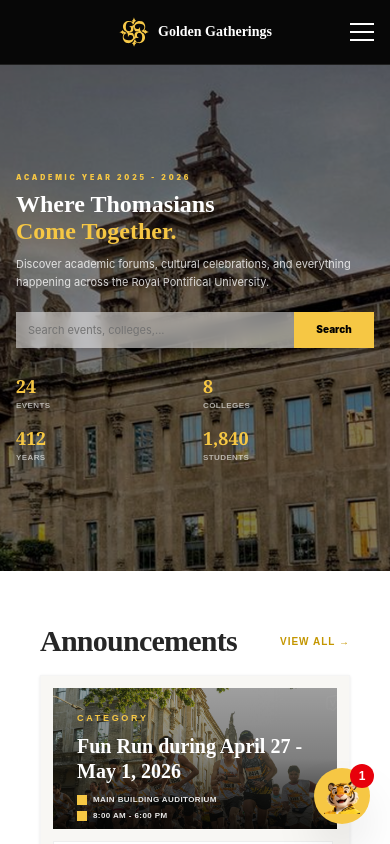
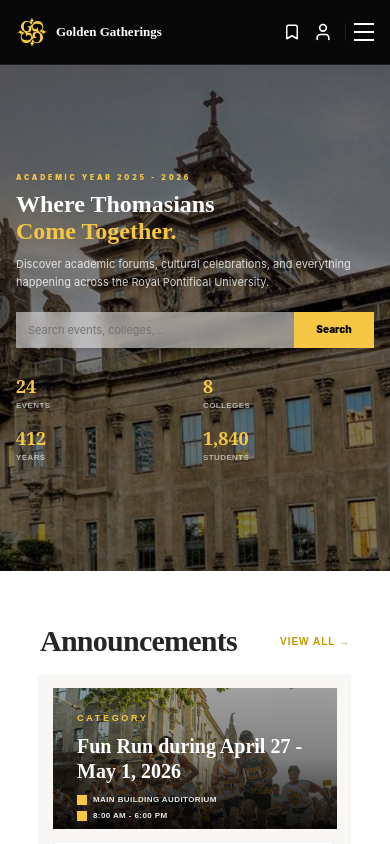
Before and after one commit to dylanacegit/USTAnnouncement, a React (Vite) app: page / in a window 390 px wide. Shown: the top 844 px of the page. Built offline with nearby package versions, Linux system fonts and the light colour scheme.

Commit message:
header improvement

```diff
--- a/src/components/Header.jsx
+++ b/src/components/Header.jsx
@@ -1,94 +1,84 @@
 import { useState } from "react";
 import { NavLink } from "react-router-dom";
+import LoginModal from "./LoginModal";
 
 export default function Header() {
-  const [isOpen, setIsOpen] = useState(false);
+  const [isMenuOpen, setIsMenuOpen] = useState(false);
+  const [isLoginOpen, setIsLoginOpen] = useState(false);
 
   const links = [
-    ["Home", "/"],
-    ["Events", "/events"],
-    ["Announcements", "/announcements"],
-    ["About", "/about"],
+    ["Home", "/"], ["Events", "/events"], ["Announcements", "/announcements"], ["About", "/about"],
   ];
 
   return (
+    <>
       <header className="sticky top-0 z-50 w-full bg-[#070707] border-b border-white/10">
         <div className="relative flex h-16 w-full items-center justify-between px-4 sm:px-6 lg:px-12">
 
-        {/* --- LOGO SECTION ---
-            Desktop: Left Aligned
-            Mobile: Centered via absolute positioning
-        */}
-        <NavLink
-          to="/"
-          className="flex items-center gap-2 md:gap-3 z-50 md:static absolute left-1/2 -translate-x-1/2 md:left-0 md:translate-x-0"
-        >
-          <img
-            src="/images/Logo 2.svg"
-            alt="Logo"
-            className="h-8 w-8 object-contain lg:h-10 lg:w-10"
-          />
+          {/* LOGO - Fixed width on mobile to prevent shrinking */}
+          <NavLink to="/" className="flex items-center gap-2 z-50 shrink-0">
+            <img src="/images/Logo 2.svg" alt="Logo" className="h-8 w-8 lg:h-10 lg:w-10" />
             <div className="leading-tight">
-            <h1 className="font-playfair text-[14px] font-bold text-white sm:text-base lg:text-lg whitespace-nowrap">
-              Golden Gatherings
-            </h1>
-            <p className="hidden md:block text-[9px] uppercase tracking-[0.18em] text-[#f6c744]">
-              Official Events Page of UST
-            </p>
+              <h1 className="font-playfair text-[13px] font-bold text-white sm:text-base lg:text-lg">Golden Gatherings</h1>
+              <p className="hidden md:block text-[9px] uppercase tracking-[0.18em] text-[#f6c744]">Official Events Page of UST</p>
             </div>
           </NavLink>
 
-        {/* --- DESKTOP NAVIGATION (Center-Right) --- */}
-        <nav className="hidden items-center gap-8 md:flex lg:gap-12 ml-auto">
+          {/* DESKTOP NAV - Hidden on mobile, centered on MD+ */}
+          <nav className="hidden absolute left-1/2 -translate-x-1/2 items-center gap-6 md:flex lg:gap-10">
             {links.map(([label, path]) => (
               <NavLink
                 key={path}
                 to={path}
-              className={({ isActive }) =>
-                `text-sm font-inter font-semibold transition-all duration-300 border-b-2 py-1 ${
-                  isActive
-                    ? "text-[#f6c744] border-[#f6c744]"
-                    : "text-white border-transparent hover:text-[#f6c744]"
-                }`
-              }
+                className={({ isActive }) => `text-[12px] lg:text-[13px] font-inter font-semibold transition-all border-b-2 py-1 ${isActive ? "text-[#f6c744] border-[#f6c744]" : "text-white border-transparent hover:text-[#f6c744]"}`}
               >
                 {label}
               </NavLink>
             ))}
           </nav>
 
-        {/* --- BURGER MENU BUTTON (Mobile Only) --- */}
-        <button
-          onClick={() => setIsOpen(!isOpen)}
-          className="z-50 flex flex-col gap-1.5 md:hidden ml-auto"
-        >
-          <span className={`h-0.5 w-6 bg-white transition-all ${isOpen ? "rotate-45 translate-y-2" : ""}`} />
-          <span className={`h-0.5 w-6 bg-white transition-all ${isOpen ? "opacity-0" : ""}`} />
-          <span className={`h-0.5 w-6 bg-white transition-all ${isOpen ? "-rotate-45 -translate-y-2" : ""}`} />
+          {/* ACTION ICONS + MOBILE BURGER */}
+          <div className="flex items-center gap-3 sm:gap-5 z-50">
+            <NavLink to="/bookmarks" className="text-white hover:text-[#f6c744] transition-colors">
+              <svg xmlns="http://www.w3.org/2000/svg" width="18" height="18" viewBox="0 0 24 24" fill="none" stroke="currentColor" strokeWidth="2" strokeLinecap="round" strokeLinejoin="round" className="sm:w-5 sm:h-5"><path d="m19 21-7-4-7 4V5a2 2 0 0 1 2-2h10a2 2 0 0 1 2 2v16z"/></svg>
+            </NavLink>
+
+            <button onClick={() => setIsLoginOpen(true)} className="text-white hover:text-[#f6c744] transition-colors">
+              <svg xmlns="http://www.w3.org/2000/svg" width="20" height="20" viewBox="0 0 24 24" fill="none" stroke="currentColor" strokeWidth="2" strokeLinecap="round" strokeLinejoin="round" className="sm:w-6 sm:h-6"><path d="M19 21v-2a4 4 0 0 0-4-4H9a4 4 0 0 0-4 4v2"/><circle cx="12" cy="7" r="4"/></svg>
             </button>
 
-        {/* --- MOBILE DROPDOWN MENU --- */}
-        <div className={`absolute top-0 left-0 w-full bg-[#070707] transition-all duration-300 ease-in-out md:hidden ${
-          isOpen ? "translate-y-16 opacity-100 visible" : "-translate-y-full opacity-0 invisible"
-        } border-b border-white/10`}>
-          <nav className="flex flex-col items-center gap-6 py-8">
+            {/* Mobile Menu Toggle */}
+            <button
+              onClick={() => setIsMenuOpen(!isMenuOpen)}
+              className="flex flex-col gap-1.5 md:hidden pl-2 border-l border-white/10"
+            >
+              <span className={`h-0.5 w-5 bg-white transition-all ${isMenuOpen ? "rotate-45 translate-y-2" : ""}`} />
+              <span className={`h-0.5 w-5 bg-white transition-all ${isMenuOpen ? "opacity-0" : ""}`} />
+              <span className={`h-0.5 w-5 bg-white transition-all ${isMenuOpen ? "-rotate-45 -translate-y-2" : ""}`} />
+            </button>
+          </div>
+        </div>
+
+        {/* MOBILE DROPDOWN MENU */}
+        <div className={`absolute top-full left-0 w-full bg-[#0d0d0d] border-b border-white/10 transition-all duration-300 ease-in-out md:hidden ${
+          isMenuOpen ? "translate-y-0 opacity-100 visible shadow-2xl" : "-translate-y-4 opacity-0 invisible"
+        }`}>
+          <nav className="flex flex-col p-6 gap-4">
             {links.map(([label, path]) => (
               <NavLink
                 key={path}
                 to={path}
-                onClick={() => setIsOpen(false)}
-                className={({ isActive }) =>
-                  `text-base font-bold font-inter ${
-                    isActive ? "text-[#f6c744]" : "text-white"
-                  }`
-                }
+                onClick={() => setIsMenuOpen(false)}
+                className={({ isActive }) => `text-sm font-bold tracking-widest uppercase transition-colors ${isActive ? "text-[#f6c744]" : "text-white/70"}`}
               >
                 {label}
               </NavLink>
             ))}
           </nav>
         </div>
-      </div>
       </header>
+
+      <LoginModal isOpen={isLoginOpen} onClose={() => setIsLoginOpen(false)} />
+    </>
   );
 }
--- /dev/null
+++ b/src/components/LoginModal.jsx
@@ -0,0 +1,93 @@
+import React from "react";
+
+export default function LoginModal({ isOpen, onClose }) {
+  if (!isOpen) return null;
+
+  return (
+    <div className="fixed inset-0 z-[100] flex items-center justify-center bg-black/70 backdrop-blur-sm p-4">
+      {/* Reduced max-width to 460px for a "smaller" feel */}
+      <div className="relative w-full max-w-[460px] overflow-hidden bg-white shadow-2xl animate-in fade-in zoom-in-95 duration-200">
+
+        {/* Header - Compact */}
+        <div className="relative bg-[#0f0f0f] p-6 text-white overflow-hidden">
+          <div className="absolute right-0 top-0 h-full w-1/3 bg-[#f6c744]/10 skew-x-[-20deg] translate-x-12" />
+
+          <button
+            onClick={onClose}
+            className="absolute right-4 top-4 text-neutral-500 hover:text-white transition-colors"
+          >
+            <svg xmlns="http://www.w3.org/2000/svg" width="20" height="20" viewBox="0 0 24 24" fill="none" stroke="currentColor" strokeWidth="2.5" strokeLinecap="round" strokeLinejoin="round"><path d="M18 6 6 18"/><path d="m6 6 12 12"/></svg>
+          </button>
+
+          <div className="relative z-10">
+            <div className="mb-3 flex h-9 w-9 items-center justify-center rounded-full bg-[#f6c744] font-black text-black text-[9px] tracking-tighter">UST</div>
+            <h2 className="font-playfair text-2xl font-bold leading-tight">
+              Create your <span className="text-[#f6c744]">Thomasian</span> account
+            </h2>
+            <p className="mt-1 text-[9px] font-medium tracking-[0.1em] text-neutral-500 uppercase">
+              University of Santo Tomas · AY 2025–2026
+            </p>
+          </div>
+        </div>
+
+        {/* Stepper - Compact height */}
+        <div className="flex bg-[#181818] px-6 py-2.5 items-center">
+          <div className="flex items-center gap-2 text-white">
+            <span className="flex h-4 w-4 items-center justify-center rounded-full bg-[#f6c744] text-[9px] font-black text-black">1</span>
+            <span className="text-[9px] font-black uppercase tracking-widest">Account</span>
+          </div>
+          <div className="mx-3 h-[1px] flex-1 bg-white/10" />
+          <div className="flex items-center gap-2 text-neutral-600">
+            <span className="flex h-4 w-4 items-center justify-center rounded-full bg-neutral-800 text-[9px] font-black">2</span>
+            <span className="text-[9px] font-black uppercase tracking-widest">Profile</span>
+          </div>
+        </div>
+
+        {/* Form Body - Reduced padding */}
+        <div className="p-6">
+          <div className="grid grid-cols-2 gap-4">
+            <div className="space-y-1.5">
+              <label className="text-[9px] font-black uppercase tracking-widest text-neutral-400">First name <span className="text-[#f6c744]">*</span></label>
+              <input type="text" placeholder="Juan" className="w-full bg-neutral-50 border border-neutral-200 px-3 py-2 text-sm focus:border-[#f6c744] outline-none transition-all" />
+            </div>
+            <div className="space-y-1.5">
+              <label className="text-[9px] font-black uppercase tracking-widest text-neutral-400">Last name <span className="text-[#f6c744]">*</span></label>
+              <input type="text" placeholder="dela Cruz" className="w-full bg-neutral-50 border border-neutral-200 px-3 py-2 text-sm focus:border-[#f6c744] outline-none transition-all" />
+            </div>
+          </div>
+
+          <div className="mt-4 space-y-1.5">
+            <label className="text-[9px] font-black uppercase tracking-widest text-neutral-400">UST email address <span className="text-[#f6c744]">*</span></label>
+            <input type="email" placeholder="juandelacruz@ust.edu.ph" className="w-full bg-neutral-50 border border-neutral-200 px-3 py-2 text-sm focus:border-[#f6c744] outline-none" />
+          </div>
+
+          <div className="mt-4 space-y-1.5">
+            <label className="text-[9px] font-black uppercase tracking-widest text-neutral-400">Password <span className="text-[#f6c744]">*</span></label>
+            <div className="relative">
+              <input type="password" placeholder="••••••••" className="w-full bg-neutral-50 border border-neutral-200 px-3 py-2 text-sm focus:border-[#f6c744] outline-none" />
+              <button className="absolute right-3 top-1/2 -translate-y-1/2 text-[8px] font-black uppercase text-neutral-400 hover:text-black">Show</button>
+            </div>
+            <div className="flex gap-0.5 pt-1">
+              <div className="h-1 flex-1 bg-[#f6c744]" /><div className="h-1 flex-1 bg-neutral-200" /><div className="h-1 flex-1 bg-neutral-200" /><div className="h-1 flex-1 bg-neutral-200" />
+            </div>
+          </div>
+
+          <div className="mt-4 space-y-1.5">
+            <label className="text-[9px] font-black uppercase tracking-widest text-neutral-400">Confirm password <span className="text-[#f6c744]">*</span></label>
+            <input type="password" placeholder="••••••••" className="w-full bg-neutral-50 border border-neutral-200 px-3 py-2 text-sm focus:border-[#f6c744] outline-none" />
+          </div>
+        </div>
+
+        {/* Footer */}
+        <div className="flex items-center justify-between border-t border-neutral-100 bg-neutral-50 px-6 py-4">
+          <p className="text-[11px] text-neutral-500 font-medium">
+            Have an account? <button className="font-bold text-[#c49600] underline">Log in</button>
+          </p>
+          <button className="flex items-center gap-2 bg-[#070707] px-6 py-2 text-[10px] font-black uppercase tracking-widest text-white transition-all hover:bg-neutral-800 active:scale-95">
+            Continue →
+          </button>
+        </div>
+      </div>
+    </div>
+  );
+}
--- a/src/pages/Home.jsx
+++ b/src/pages/Home.jsx
@@ -46,7 +46,7 @@ export default function Home() {
         </div>
       </main>
 
-      <AIChatWidget />
+      {/* <AIChatWidget /> */}
     </div>
   );
 }
```
Lines whose indentation alone changed are shown as unchanged.
